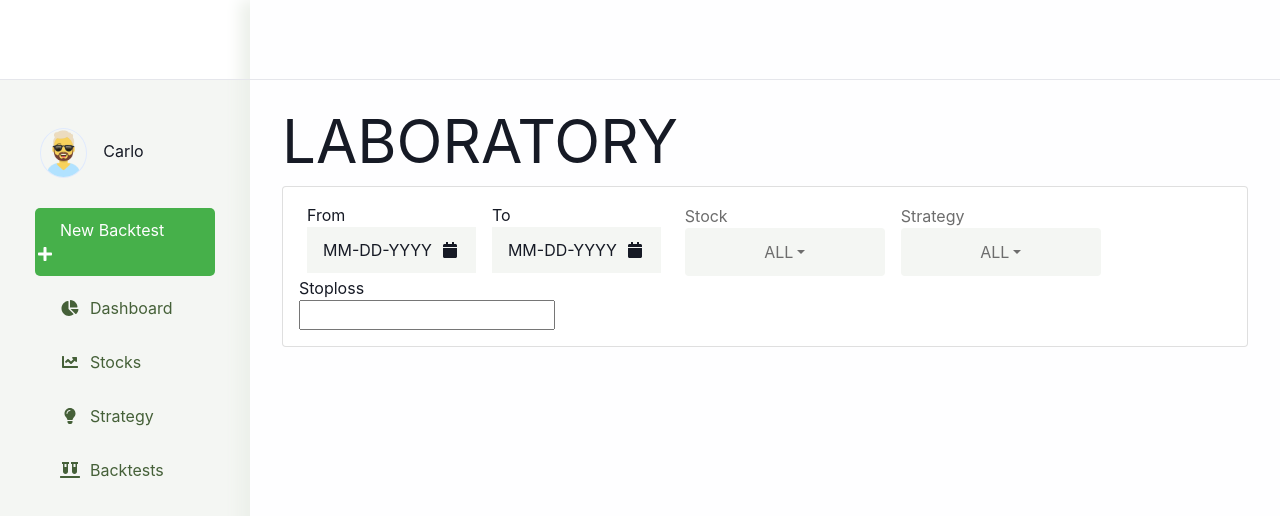
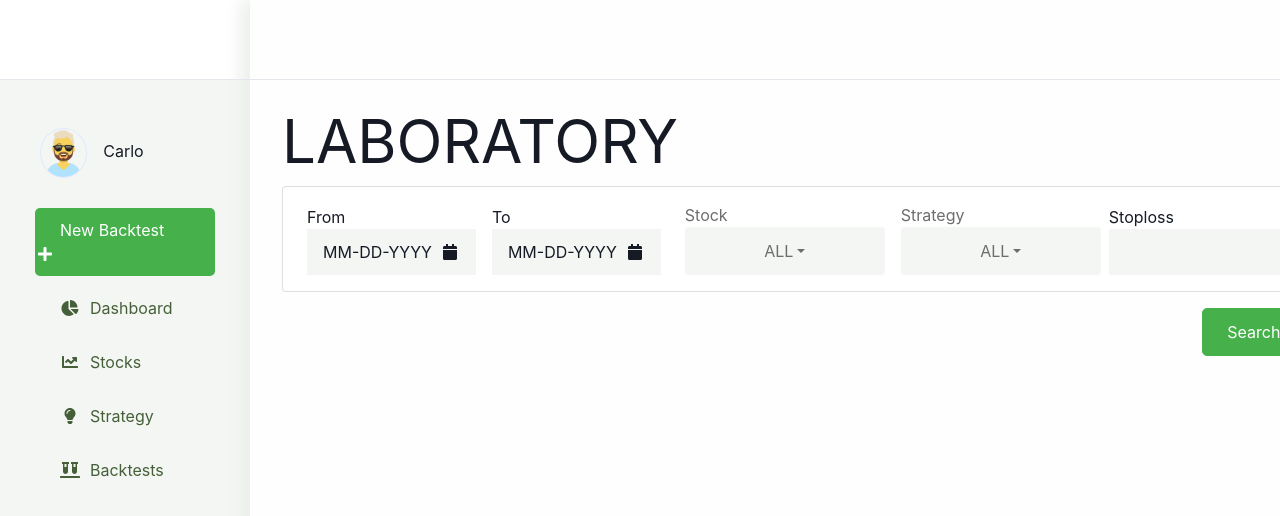
Before and after one commit to carloadamos/express-traderr, a React (Create React App) app in the folder client/: page /runner in a window 1280 px wide. Shown: the top 516 px of the page. Built offline with nearby package versions, Linux system fonts and the light colour scheme.

Commit message:
UI styles

```diff
--- a/client/src/App.css
+++ b/client/src/App.css
@@ -50,6 +50,7 @@ h1 {
   display: block;
   padding: 1rem;
   box-sizing: border-box;
+  width: min-content;
 }
 
 table {
--- a/client/src/components/runner/test-runner.component.js
+++ b/client/src/components/runner/test-runner.component.js
@@ -1,8 +1,9 @@
 import React, { Component } from "react";
 import '../../style/testrunner.style.css'
-import DayPickerInput from 'react-day-picker/DayPickerInput';
 import TraderDatepicker from '../../library/trader-datepicker/trader-datepicker.component';
+import TraderTextField from '../../library/trader-textfield/trader-textfield.component';
 import 'react-day-picker/lib/style.css';
+import Button from "react-bootstrap/Button";
 
 export default class TestRunner extends Component {
   constructor(props) {
@@ -22,12 +23,20 @@ export default class TestRunner extends Component {
         <div className="header">
           <p>LABORATORY</p>
         </div>
+        <div className="testRunnerControls">
           <div className="card">
+            <div className="testRunnerFields">
               {this._renderFromDatePicker()}
               {this._renderToDatePicker()}
               {this._renderSelectStock()}
               {this._renderSelectStrategy()}
               {this._renderStopLoss()}
+            </div>
+          </div>
+          <div className="testRunnerActions">
+            <Button id="trSearchBtn">Search</Button>
+            <Button id="trResetBtn">Reset</Button>
+          </div>
         </div>
       </div>
     );
@@ -94,10 +103,7 @@ export default class TestRunner extends Component {
 
   _renderStopLoss() {
     return (
-      <div className="formTextField">
-        <span>Stoploss</span>
-        <input type="text"></input>
-      </div>
+      <TraderTextField label="Stoploss" />
     )
   }
 }
--- /dev/null
+++ b/client/src/library/trader-textfield/style.css
@@ -0,0 +1,17 @@
+
+#trader-textfield {
+  display: inline-block;
+  width: min-content;
+  margin: 0 0.5rem;
+}
+
+#trader-textfield input[type=text]{
+  border: none;
+  background-color: #F4F6F3;
+  padding: 0.7rem 1rem;
+  margin: 0;
+}
+
+#trader-textfield input[type=text]:focus {
+  outline: none;
+}
--- /dev/null
+++ b/client/src/library/trader-textfield/trader-textfield.component.js
@@ -0,0 +1,13 @@
+import React, { Component } from "react";
+import './style.css'
+
+export default class TraderTextField extends Component {
+  render() {
+    return (
+      <div id="trader-textfield">
+        <span>{this.props.label}</span>
+        <input type="text"></input>
+      </div>
+    );
+  }
+}
--- a/client/src/style/testrunner.style.css
+++ b/client/src/style/testrunner.style.css
@@ -24,3 +24,34 @@
   display: inline-block;
   width: min-content;
 }
+
+.testRunnerControls {
+  width: min-content;
+}
+
+.testRunnerFields {
+  display: flex;
+  flex-direction: row;
+  align-items: flex-end;
+}
+
+.testRunnerActions {
+  float: right;
+  margin-top: 1rem;
+}
+
+#trSearchBtn {
+  padding: 0.7rem 1.5rem;
+  margin-left: 1rem;
+  background-color: #46B04A;
+  border-color: #46B04A;
+  border-radius: 5px;
+}
+
+#trResetBtn {
+  padding: 0.7rem 1.5rem;
+  background-color: #F4F6F3;
+  margin-left: 1rem;
+  border-color: #F4F6F3;
+  color: #6D6D6D;
+}
```
Lines whose indentation alone changed are shown as unchanged.
